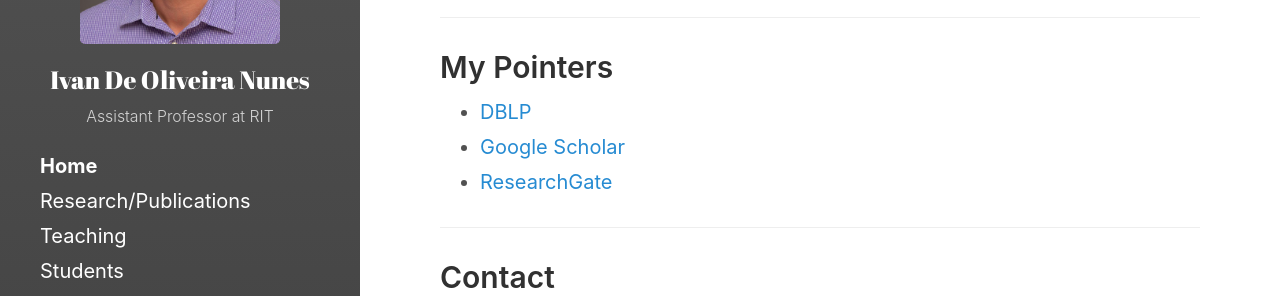
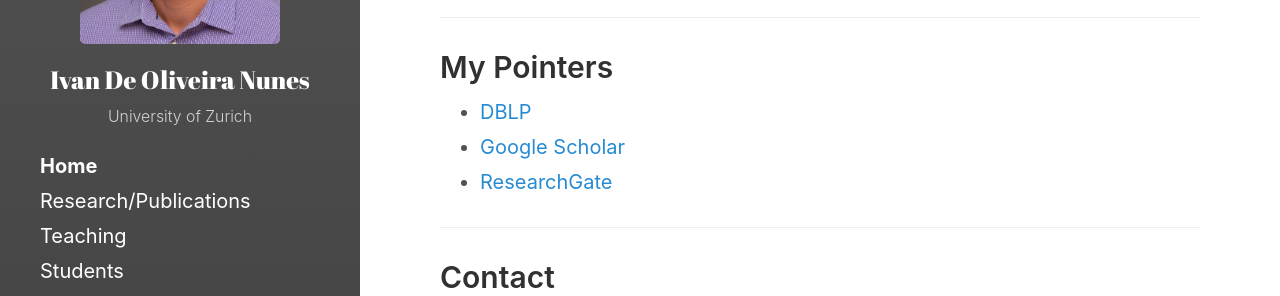
Before and after one commit to ivanolive/ivanolive.github.io, a Jekyll site: the page built from index.md, in a window 1280 px wide. Shown: the part 1092-1388 px from the top of the page. Built offline with Jekyll 4.4.1, drawn with Linux system fonts in a browser that asks for light colours.

Commit message:
Update _config.yml

```diff
--- a/_config.yml
+++ b/_config.yml
@@ -5,8 +5,8 @@ highlighter:      rouge
 # Setup
 title:            Ivan De Oliveira Nunes
 tagline:          ''
-description:      'Assistant Professor at RIT'
-url:              ivan.csec.rit.edu
+description:      'University of Zurich'
+url:              ivanolive.github.io
 baseurl:          '/'
                   # the optional subpath of your site, e.g. "/blog"
                   # NB: This applies to all pages in your Jekyll site.
@@ -16,7 +16,7 @@ baseurl:          '/'
 
 author:
   name:           'Ivan De Oliveira Nunes'
-  url:            ivan.csec.rit.edu
+  url:            ivanolive.github.io
 
 paginate:         5
 paginate_path:    '/blog/page:num'
```
